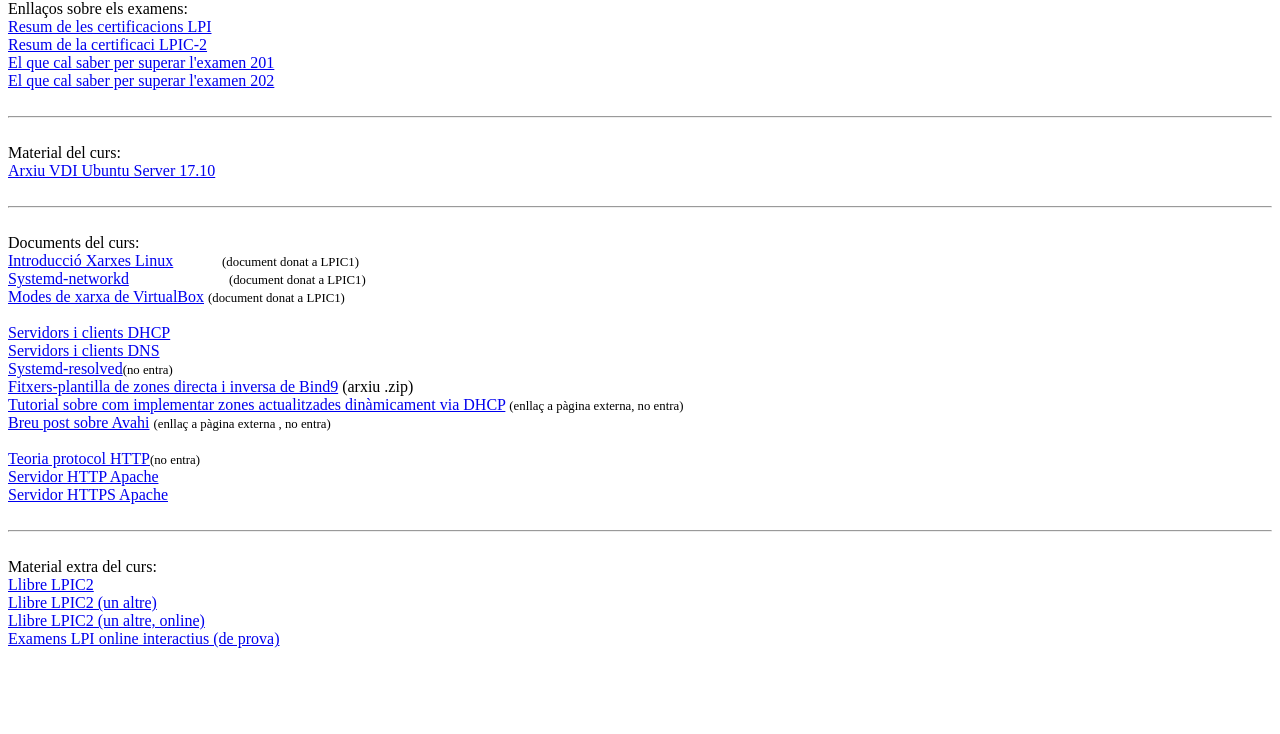
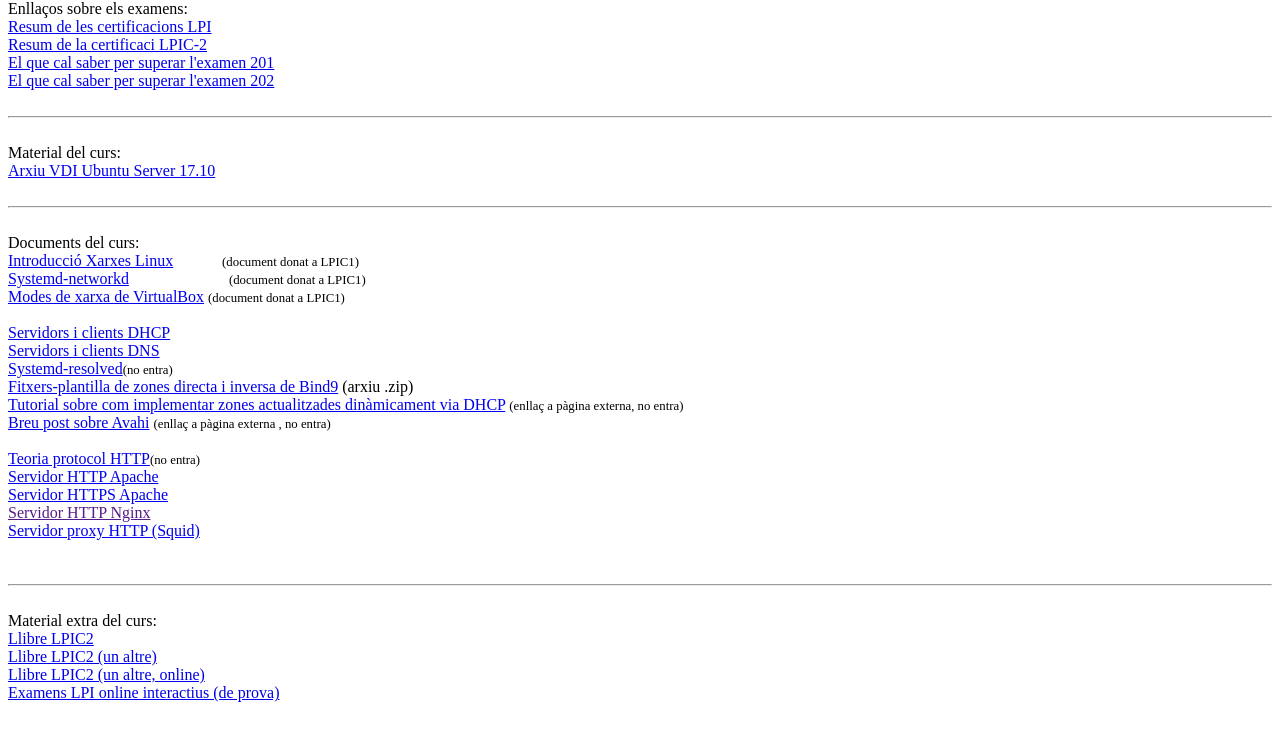
Before and after one commit to q2dg/LPIC2, a plain HTML site: page index.html in a window 1280 px wide. Shown: the part 66-800 px from the top of the page. Drawn offline with Linux system fonts and the light colour scheme.

Commit message:
Update index.html

```diff
--- a/index.html
+++ b/index.html
@@ -23,8 +23,9 @@ Documents del curs: <br>
 <a href="ProtocolHTTP.pdf">Teoria protocol HTTP</a><span style="font-size:80%">(no entra)</span><br>
 <a href="ServidorApache.pdf">Servidor HTTP Apache</a><br>
 <a href="ServidorApacheSegur(HTTPS).pdf">Servidor HTTPS Apache</a><br>
+<a href="">Servidor HTTP Nginx</a><br>
+<a href="ServidorSquid.pdf">Servidor proxy HTTP (Squid)</a><br><br>
 <!--
-<a href="a.pdf">Servidor proxy HTTP (Squid)</a><br><br>
 <a href="a.pdf">Servidors i clients SSH</a><br><br>
 <a href="a.pdf">Servidors i clients FTP</a><br>
 <a href="a.pdf">Servidors i clients NFS</a><br>
```
